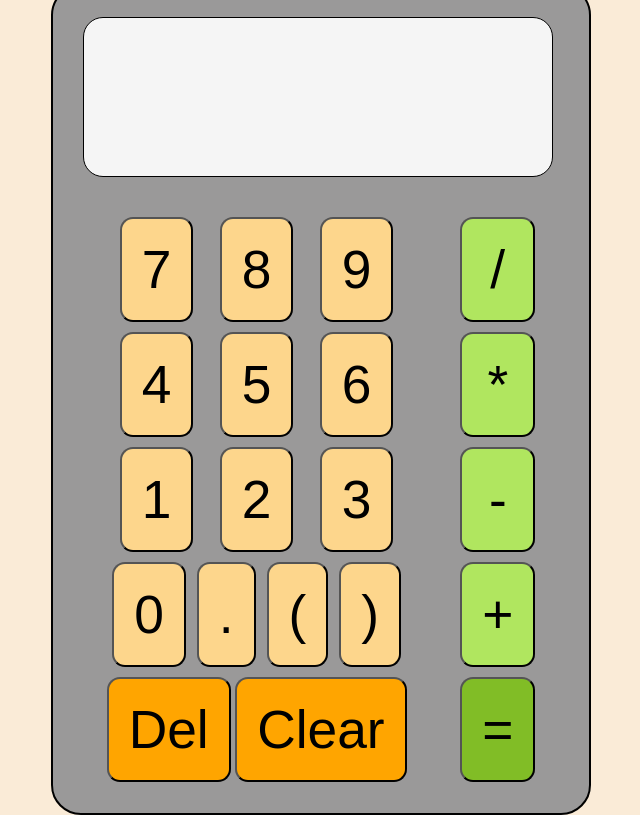
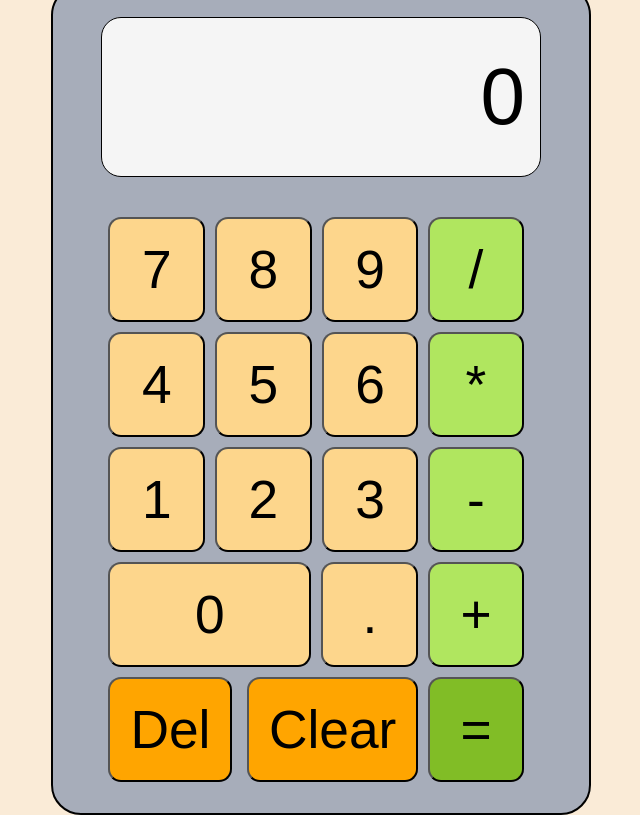
Before and after one commit to RoyMinato/calculator, a plain HTML site: page index.html in a window 1280 px wide. Both pictures are taken after a click on the button "Clear". Shown: the whole page, without its empty margins (319-959 px from the left). Drawn offline with Linux system fonts and the light colour scheme.

Commit message:
updated display and script, add operator support

```diff
--- a/index.html
+++ b/index.html
@@ -10,9 +10,7 @@
     <body>
         <script src="./script.js" defer></script>
         <div class="calc">
-            <div class="display">
-
-            </div>
+            <div class="display">0</div>
             <div class="lower">
                 <div class="numpad">
                     <div class="row1">
@@ -31,10 +29,8 @@
                         <button class="num">3</button>
                     </div>
                     <div class="row4">
-                        <button class="num">0</button>
+                        <button class="num num0">0</button>
                         <button class="num">.</button>
-                        <button class="num">(</button>
-                        <button class="num">)</button>
                     </div>
                     <div class="row 5">
                         <button class="del">Del</button>
--- a/script.js
+++ b/script.js
@@ -38,3 +38,47 @@ function operate(a, operation, b) {
             break;
     }
 }
+
+
+const display = document.querySelector('.display');
+
+const nums = document.querySelectorAll('.num');
+const opers = document.querySelectorAll('.oper');
+
+const del = document.querySelector('.del');
+const clear = document.querySelector('.clear');
+
+var currExpression;
+var numPlaceholder = '';
+var currOper;
+
+nums.forEach (num => {
+    num.addEventListener('click', function() {
+        if (display.textContent === '0') {
+            display.textContent = '';
+            display.textContent += num.textContent;
+            currExpression = display.textContent;
+        } else {
+            display.textContent += num.textContent;
+            currExpression = display.textContent;
+        }
+        currOper.style.backgroundColor = '#b0e65f';
+    })
+});
+
+opers.forEach (oper => {
+    oper.addEventListener('click', function() {
+
+    })
+});
+
+del.addEventListener('click', function() {
+    display.textContent = expression.slice(0, -1);
+    currExpression = display.textContent;
+});
+
+clear.addEventListener('click', function() {
+    display.textContent = '0';
+    currExpression = display.textContent;
+    numPlaceholder = '';
+});
--- a/styles.css
+++ b/styles.css
@@ -19,31 +19,32 @@ body {
 .calc {
     height: 830px;
     width: 540px;
-    background-color: rgb(154, 153, 153);
+    background-color: #a7adba;
     border-radius: 30px;
     border: 2px solid black;
     display: flex;
     flex-direction: column;
+    align-items: center;
 }
 
 .display {
-    width: 470px;
+    width: 440px;
     height: 160px;
     background-color: whitesmoke;
     margin: 30px;
     border-radius: 20px;
     border: 1px solid black;
     display: flex;
+    flex-direction: row-reverse;
     align-items: center;
-    justify-content: space-between;
     padding: 15px;
-    font-size: 25pt;
+    font-size: 60pt;
 }
 
 .lower {
     display: flex;
     flex-wrap: wrap;
-    justify-content: space-evenly;
+    justify-content: center;
 }
 
 .numpad {
@@ -56,7 +57,6 @@ body {
 .row3, .row4,
 .row5 {
     display: flex;
-    justify-content: space-around;
 }
 
 
@@ -71,20 +71,31 @@ button {
     font-size: 40pt;
     border-radius: 13px;
     margin-top: 10px;
+    margin-right: 10px;
 }
 
 .del, .clear {
     background-color: orange;
 }
 
+.oper, .equal {
+    padding-left: 30px;
+    padding-right: 30px;
+}
+
 .equal {
     background-color: rgb(129, 189, 38);
 }
 
-.oper {
-    background-color: rgb(176, 230, 95);
+.num {
+    background-color: rgb(253, 214, 140);
+    flex: 1;
 }
 
-.num {
-    background-color: rgb(253, 214, 140);
+.num0 {
+    flex: 3;
 }
+
+.oper {
+    background-color: #b0e65f;
+}
```
